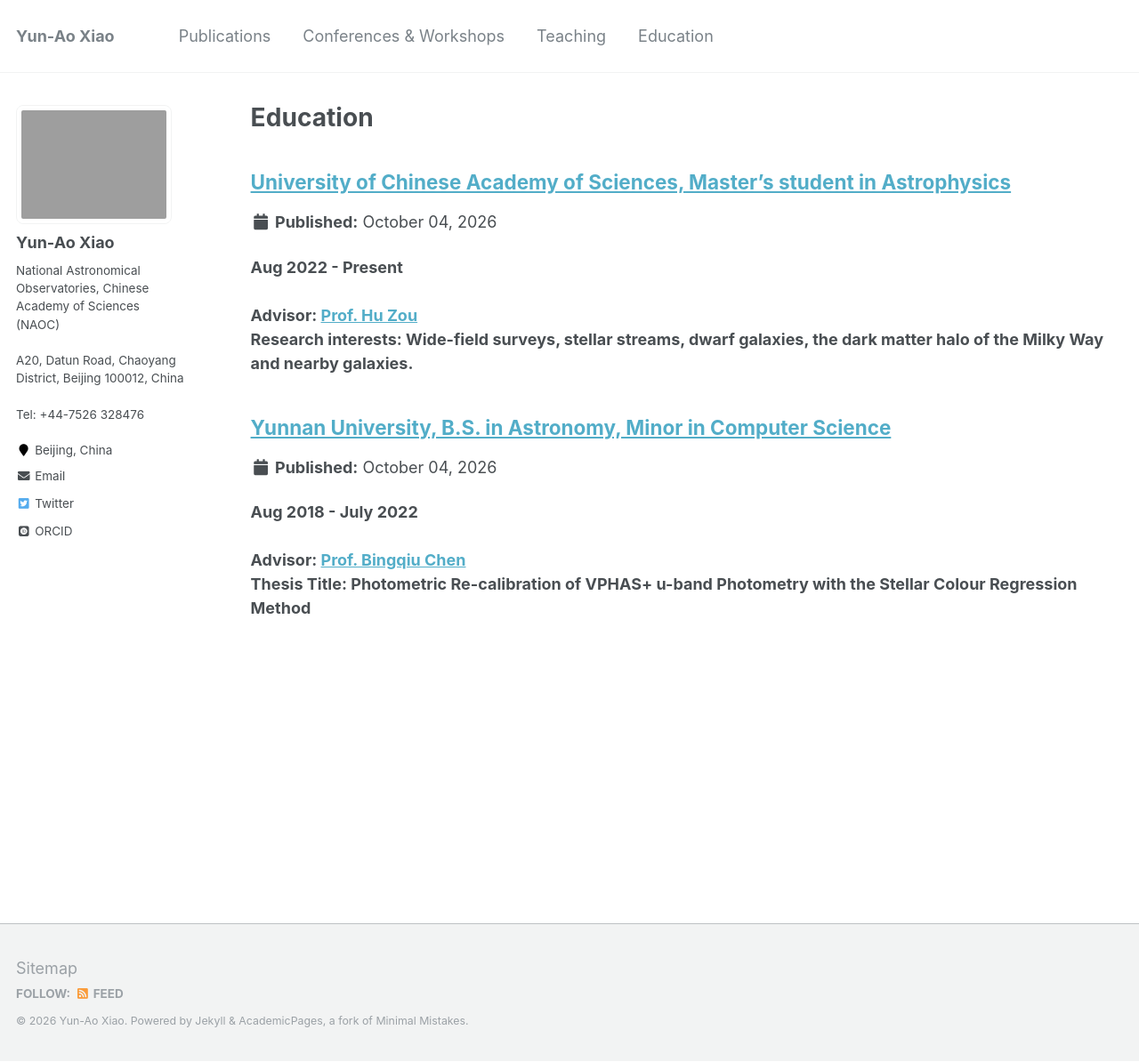
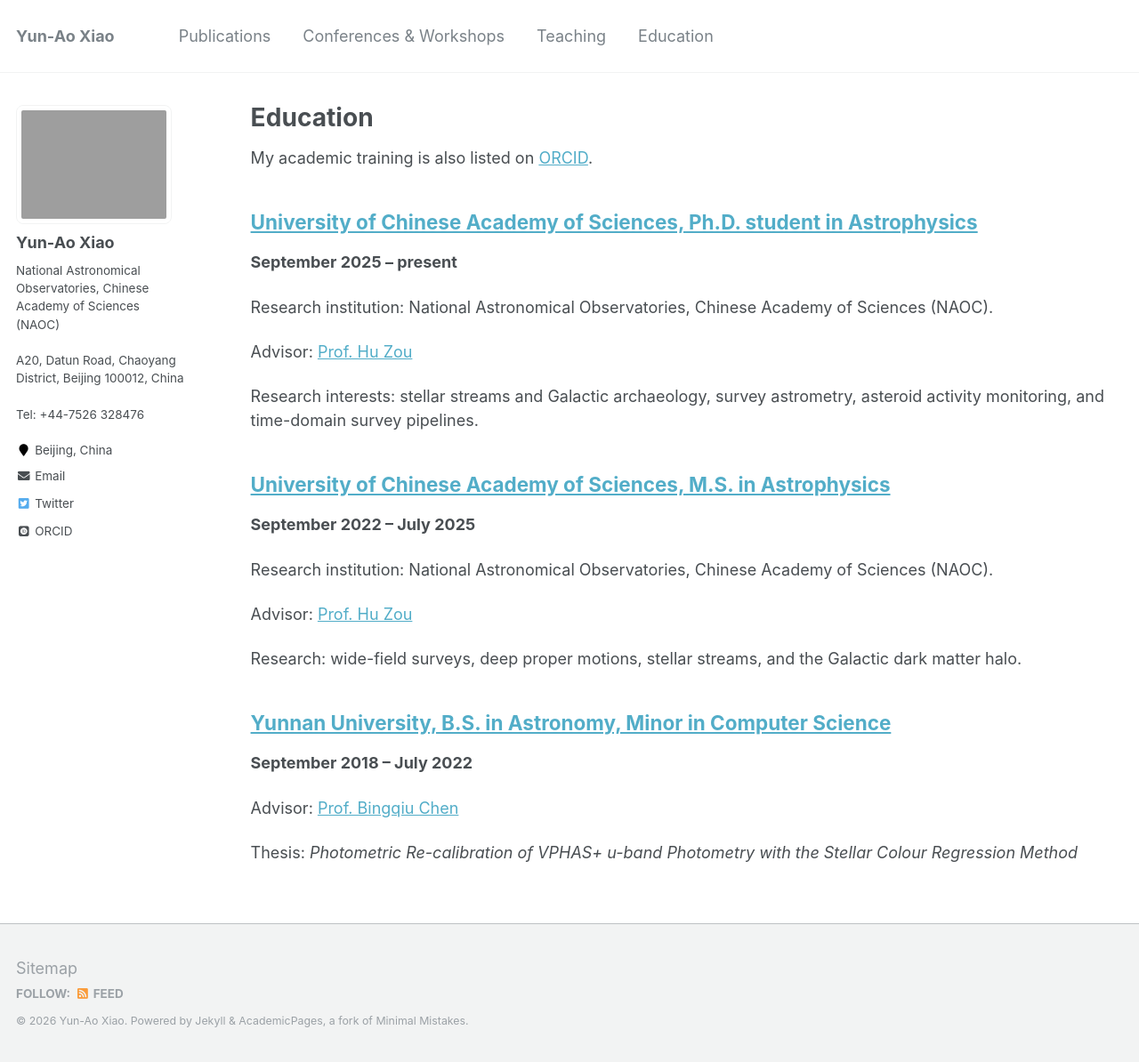
Before and after one commit to xiaoyunao/xiaoyunao.github.io, a Jekyll site: the page built from _pages/education.md, in a window 1280 px wide and 1194 px high. Shown: the whole window at 89% size. Built offline with Jekyll 4.4.1, drawn with Linux system fonts in a browser that asks for light colours; some web fonts are replaced.

Commit message:
Update education and expand observing, survey, and asteroid research profile

```diff
--- a/_education/02.md
+++ b/_education/02.md
@@ -1,10 +1,16 @@
 ---
-title: "University of Chinese Academy of Sciences, Master's student in Astrophysics"
+title: "University of Chinese Academy of Sciences, M.S. in Astrophysics"
 collection: education
 permalink: /education/02
+start_year: 2022
+share: false
+comments: false
 ---
 
-<strong>Aug 2022 - Present<strong><br>
- <br>
-Advisor: [Prof. Hu Zou](http://www.bao.ac.cn/nrc/zg/202208/t20220830_6506002.html)<br>
-Research interests: Wide-field surveys, stellar streams, dwarf galaxies, the dark matter halo of the Milky Way and nearby galaxies.
+**September 2022 – July 2025**
+
+Research institution: National Astronomical Observatories, Chinese Academy of Sciences (NAOC).
+
+Advisor: [Prof. Hu Zou](http://www.bao.ac.cn/nrc/zg/202208/t20220830_6506002.html)
+
+Research: wide-field surveys, deep proper motions, stellar streams, and the Galactic dark matter halo.
--- /dev/null
+++ b/_education/03.md
@@ -0,0 +1,16 @@
+---
+title: "University of Chinese Academy of Sciences, Ph.D. student in Astrophysics"
+collection: education
+permalink: /education/03
+start_year: 2025
+share: false
+comments: false
+---
+
+**September 2025 – present**
+
+Research institution: National Astronomical Observatories, Chinese Academy of Sciences (NAOC).
+
+Advisor: [Prof. Hu Zou](http://www.bao.ac.cn/nrc/zg/202208/t20220830_6506002.html)
+
+Research interests: stellar streams and Galactic archaeology, survey astrometry, asteroid activity monitoring, and time-domain survey pipelines.
--- a/_pages/education.md
+++ b/_pages/education.md
@@ -5,8 +5,12 @@ permalink: /education/
 author_profile: true
 ---
 
-{% include base_path %}
+<p>My academic training is also listed on <a href="https://orcid.org/0009-0004-2243-8289">ORCID</a>.</p>
 
-{% for post in site.education reversed %}
-  {% include archive-single.html %}
+{% assign education = site.education | sort: "start_year" | reverse %}
+{% for post in education %}
+<section class="education-entry">
+  <h2><a href="{{ post.url | relative_url }}">{{ post.title | escape }}</a></h2>
+  {{ post.content | markdownify }}
+</section>
 {% endfor %}
```
Also changed, not shown: PLAN.md (+7 -3 lines), WORKLOG.md (+12 -0 lines), _education/01.md (+8 -4 lines), _pages/about.md (+14 -8 lines), docs/PROFILE_SOURCES.md (added, +22 -0 lines), CHANGELOG.md.
